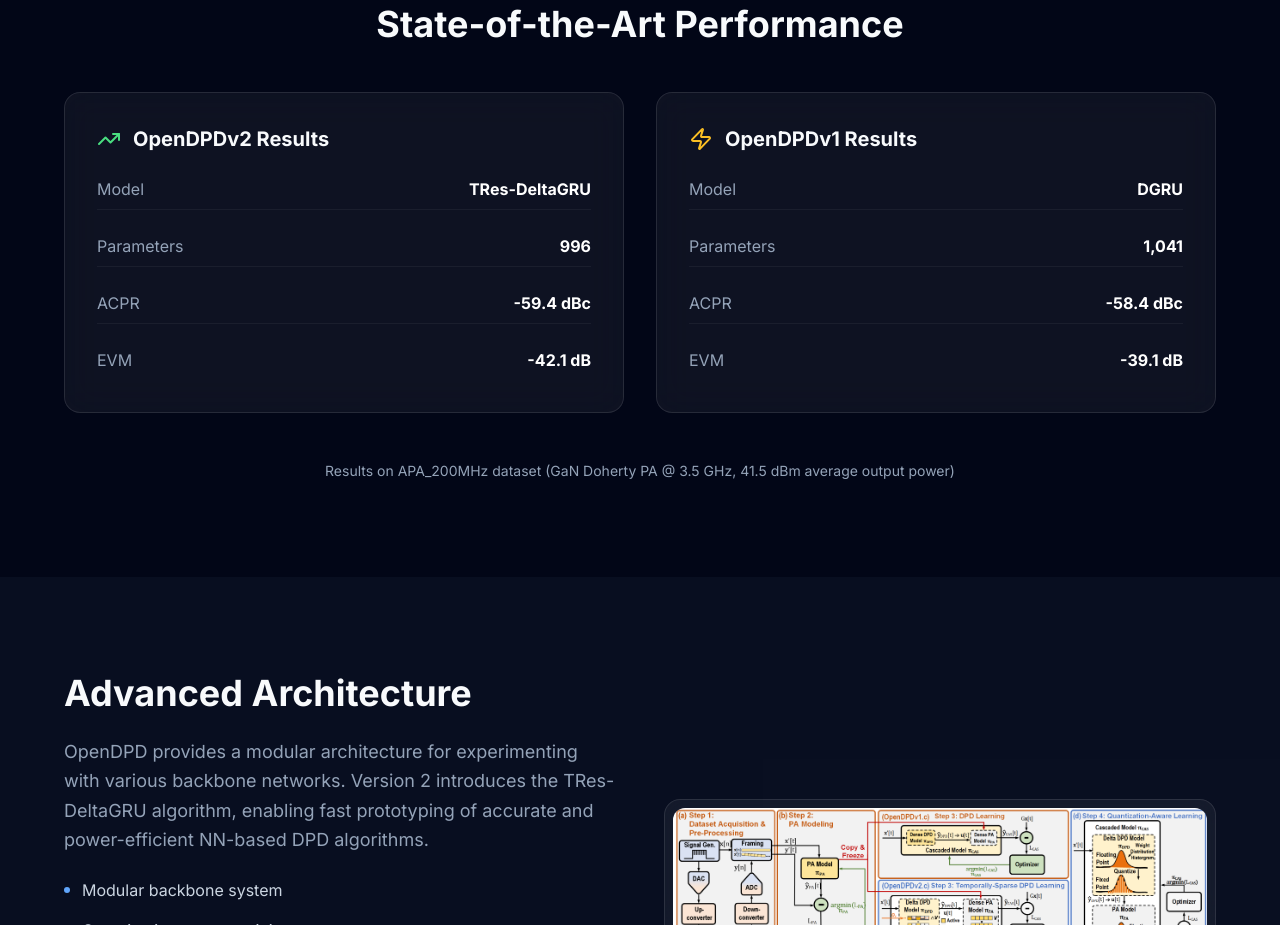
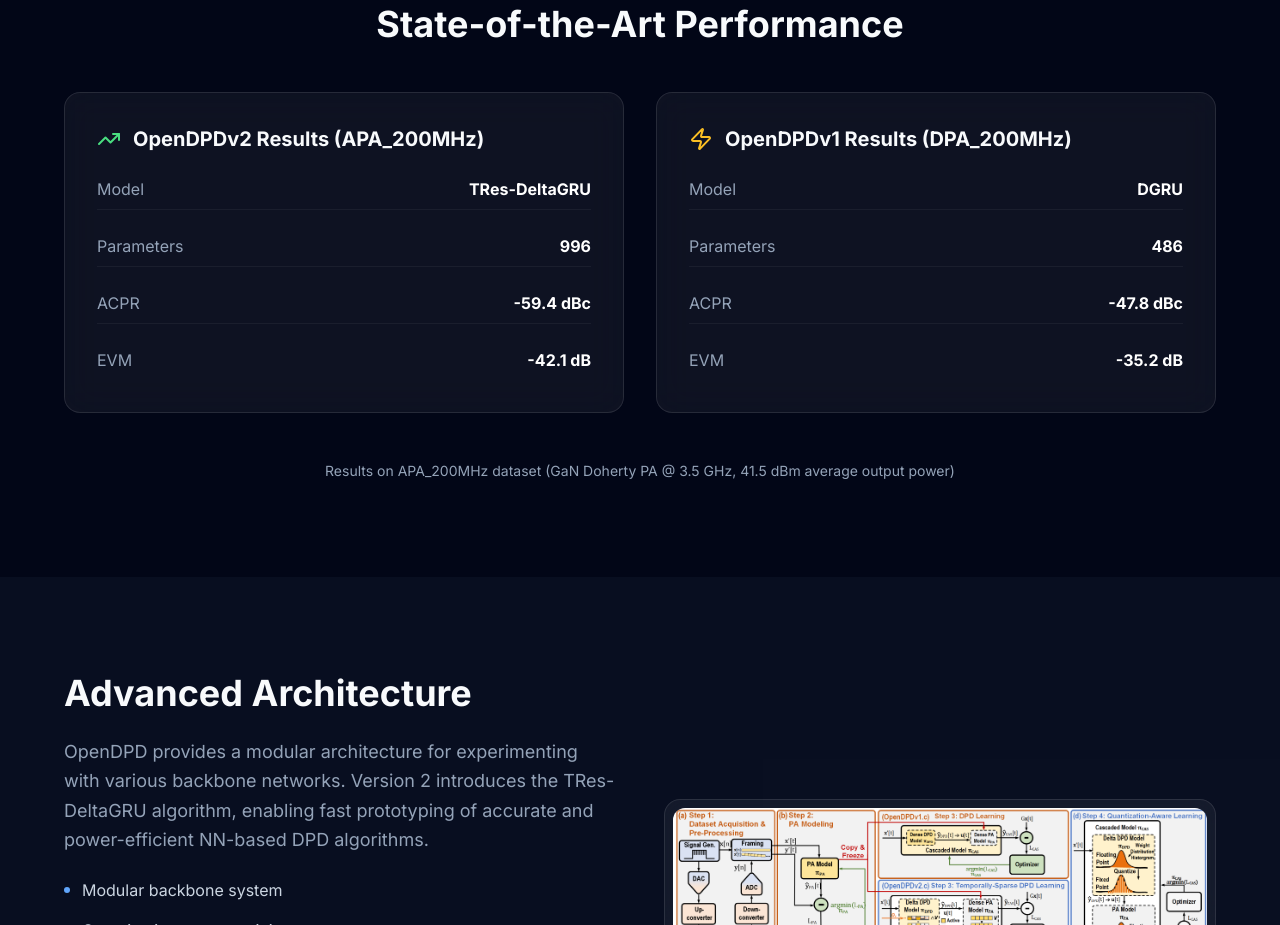
Before and after one commit to lab-emi/opendpd-site, a React (Vite) app: page / in a window 1280 px wide. Shown: the part 1020-1945 px from the top of the page. Built offline with nearby package versions, Linux system fonts and the light colour scheme.

Commit message:
fix: update result titles and metrics for OpenDPDv1 and OpenDPDv2

```diff
--- a/src/App.jsx
+++ b/src/App.jsx
@@ -92,7 +92,7 @@ function App() {
             <div className="glass-panel p-8">
               <div className="flex items-center gap-3 mb-4">
                 <TrendingUp className="text-green-400" size={24} />
-                <h3 className="text-xl font-bold">OpenDPDv2 Results</h3>
+                <h3 className="text-xl font-bold">OpenDPDv2 Results (APA_200MHz)</h3>
               </div>
               <div className="space-y-4">
                 <MetricItem label="Model" value="TRes-DeltaGRU" />
@@ -104,13 +104,13 @@ function App() {
             <div className="glass-panel p-8">
               <div className="flex items-center gap-3 mb-4">
                 <Zap className="text-amber-400" size={24} />
-                <h3 className="text-xl font-bold">OpenDPDv1 Results</h3>
+                <h3 className="text-xl font-bold">OpenDPDv1 Results (DPA_200MHz)</h3>
               </div>
               <div className="space-y-4">
                 <MetricItem label="Model" value="DGRU" />
-                <MetricItem label="Parameters" value="1,041" />
-                <MetricItem label="ACPR" value="-58.4 dBc" />
-                <MetricItem label="EVM" value="-39.1 dB" />
+                <MetricItem label="Parameters" value="486" />
+                <MetricItem label="ACPR" value="-47.8 dBc" />
+                <MetricItem label="EVM" value="-35.2 dB" />
               </div>
             </div>
           </div>
```
